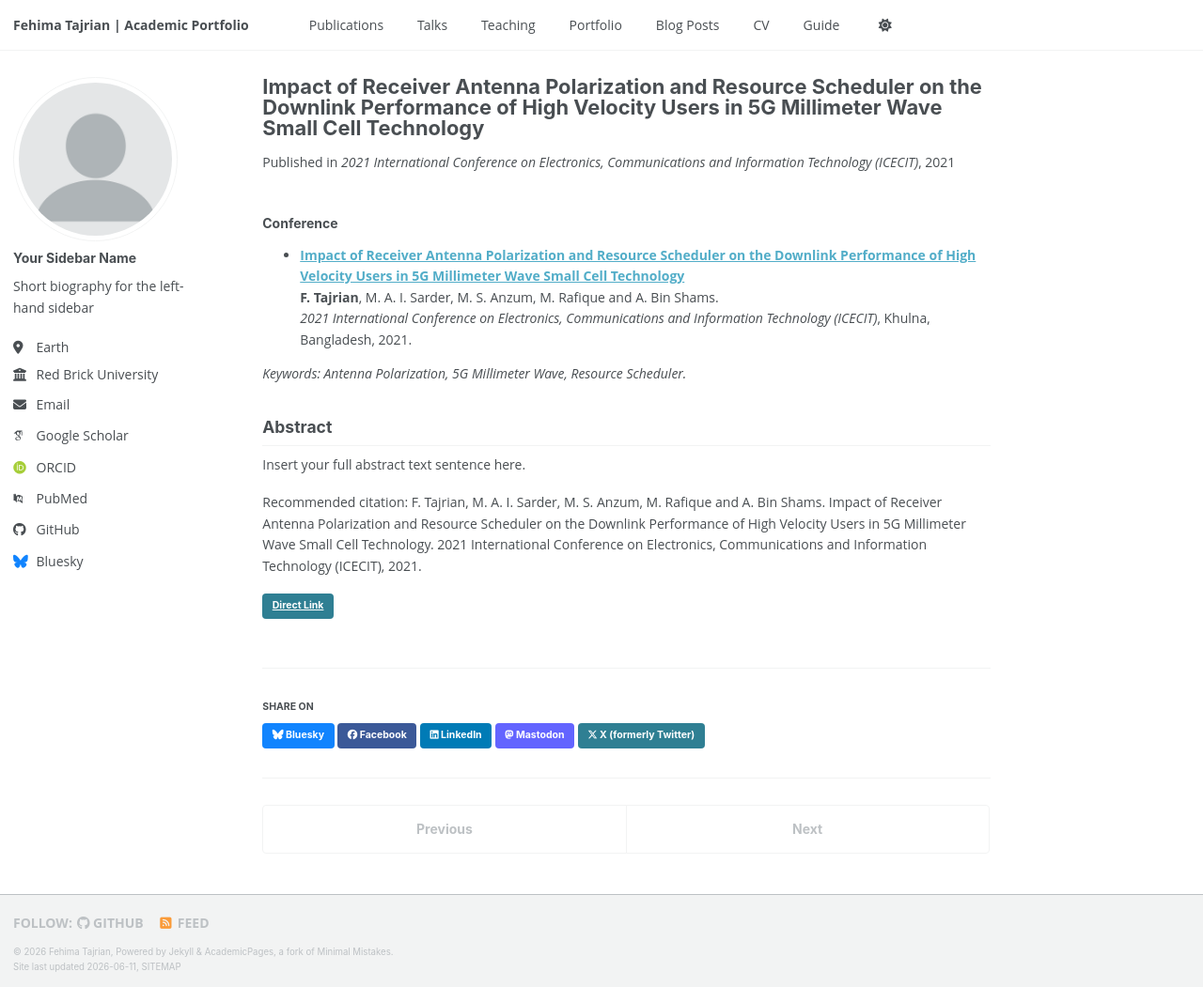
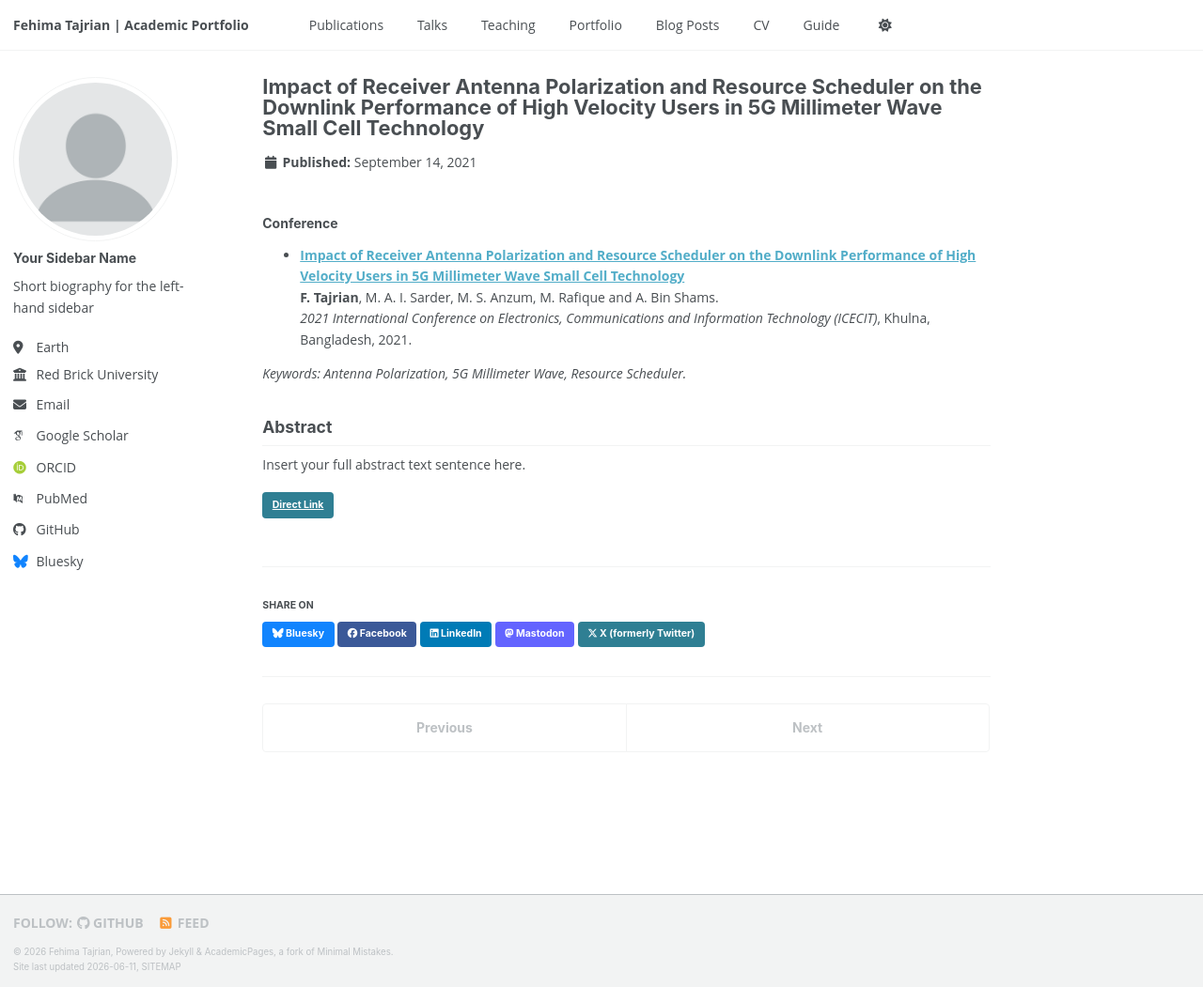
Before and after one commit to fehimatajrian/fehimatajrian.github.io, a Jekyll site: the page built from _publications/2021-09-14-5g-mmwave-antenna-polarization.md, in a window 1280 px wide and 1051 px high. Shown: the whole window at 94% size. Built offline with Jekyll 4.4.1, drawn with Linux system fonts in a browser that asks for light colours; some web fonts are replaced; a script bundle is joined from its source files by our own code; library files that are not in the unit come from our copies.

Commit message:
Update publication metadata for 5G mmWave antenna
Removed venue and citation details from the publication metadata.

```diff
--- a/_publications/2021-09-14-5g-mmwave-antenna-polarization.md
+++ b/_publications/2021-09-14-5g-mmwave-antenna-polarization.md
@@ -3,9 +3,7 @@ title: "Impact of Receiver Antenna Polarization and Resource Scheduler on the Do
 collection: publications
 permalink: /publication/2021-5g-mmwave-antenna-polarization
 date: 2021-09-14
-venue: "2021 International Conference on Electronics, Communications and Information Technology (ICECIT)"
 link: "https://doi.org/10.1109/ICECIT54077.2021.9641400"
-citation: "F. Tajrian, M. A. I. Sarder, M. S. Anzum, M. Rafique and A. Bin Shams. Impact of Receiver Antenna Polarization and Resource Scheduler on the Downlink Performance of High Velocity Users in 5G Millimeter Wave Small Cell Technology. 2021 International Conference on Electronics, Communications and Information Technology (ICECIT), 2021."
 
 ---
 
```
